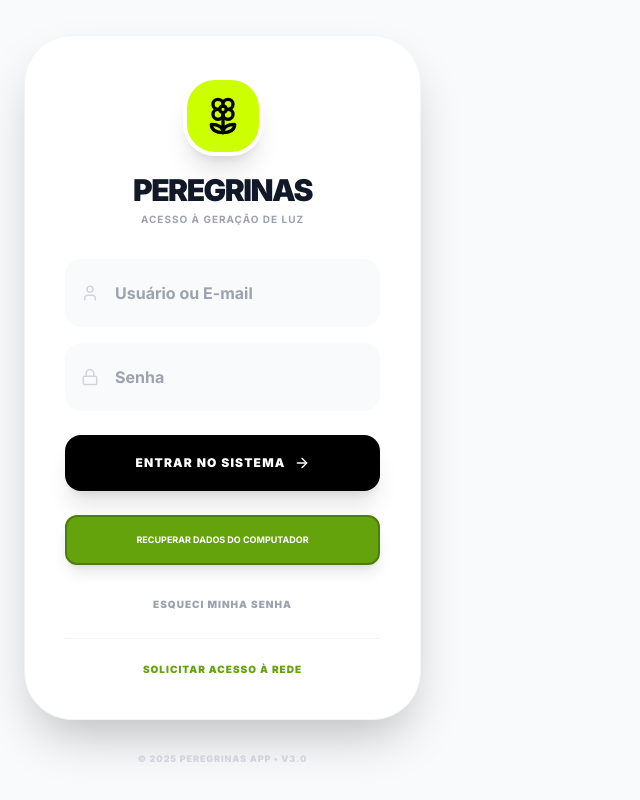
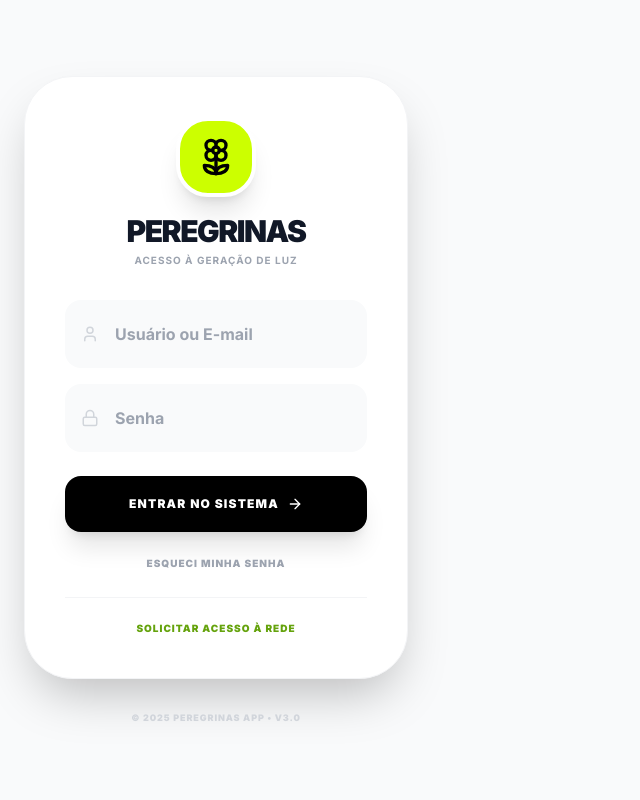
Before and after one commit to carinamassena-dev/appperegrinas, a React (Vite) app: page /#/tickets in a window 1280 px wide. Shown: the whole page, without its empty margins (0-640 px from the left). Built offline with nearby package versions, Linux system fonts and the light colour scheme; no server answers; the database is empty.

Commit message:
fix: registration UUID mismatch, login API optimization and database sync constraints (#Deploy)

```diff
--- a/components/AutoCadastro.tsx
+++ b/components/AutoCadastro.tsx
@@ -133,7 +133,7 @@ const AutoCadastro: React.FC = () => {
     try {
       const pendingRecord = {
         ...formData,
-        id: Math.random().toString(36).substr(2, 9),
+        id: crypto.randomUUID(),
         tipo_solicitacao: tipo || 'novo',
         liderId_generator: liderIdParam,
         status: 'pending',
--- a/components/Login.tsx
+++ b/components/Login.tsx
@@ -1,3 +1,4 @@
+
 import React, { useState, useContext } from 'react';
 import { Flower2, Lock, User, ArrowRight, AlertCircle, X, CheckCircle, Smartphone, Mail, Loader2 } from 'lucide-react';
 import { AuthContext, AuthContextType } from '../App';
@@ -26,62 +27,6 @@ const Login: React.FC = () => {
     nome: '', email: '', whatsapp: '', username: '', passwordHash: ''
   });
 
-   // ==========================================================
-  // FUNÇÃO MÁGICA: RESGATAR DADOS DO CHROME PARA A NUVEM
-  // ==========================================================
-  const migrarParaNuvemMagicamente = async () => {
-    // Esconde o erro do Vercel com ts-ignore
-    // @ts-ignore
-    const supUrl = import.meta.env.VITE_SUPABASE_URL;
-    // @ts-ignore
-    const supKey = import.meta.env.VITE_SUPABASE_ANON_KEY;
-
-    const supabaseUrl = supUrl || 'https://ofrwgukuoqbftdyzbfza.supabase.co';
-    const supabaseKey = supKey || 'eyJhbGciOiJIUzI1NiIsInR5cCI6IkpXVCJ9.eyJpc3MiOiJzdXBhYmFzZSIsInJlZiI6Im9mcndndWt1b3FiZnRkeXpiZnphIiwicm9sZSI6ImFub24iLCJpYXQiOjE3NzI2MDM2NjksImV4cCI6MjA4ODE3OTY2OX0.igAsGDZA1QbZfPQW7i4V9jNBvu02Mds3Cs7-pLQ26MI';
-
-    const tabelas = ['peregrinas', 'financeiro', 'atas', 'eventos', 'colheita', 'feed', 'tickets', 'usuarios', 'lideres'];
-    let migrados = 0;
-
-    for (const tabela of tabelas) {
-      const dados = localStorage.getItem(tabela);
-      if (dados) {
-        try {
-          const parsed = JSON.parse(dados);
-          if (Array.isArray(parsed) && parsed.length > 0) {
-
-            // Corrige o formato se não tiver field id
-            const payload = parsed.map((item: any) => ({
-              id: item.id || crypto.randomUUID(),
-              record: item
-            }));
-
-            await fetch(`${supabaseUrl}/rest/v1/${tabela}`, {
-              method: 'POST',
-              headers: {
-                'Content-Type': 'application/json',
-                'apikey': supabaseKey,
-                'Authorization': `Bearer ${supabaseKey}`,
-                'Prefer': 'resolution=merge-duplicates'
-              },
-              body: JSON.stringify(payload)
-            });
-            migrados += parsed.length;
-          }
-        } catch (e) { console.error(`Erro na tabela ${tabela}`, e); }
-      }
-    }
-
-    if (migrados > 0) {
-       alert(`SUCESSO SUPREMO! ${migrados} cadastros foram resgatados do seu computador preenchendo as tabelas da nuvem Supabase.\nAtualize a página e pronto!`);
-       // Limpa temporariamente pra testar a migração
-       localStorage.clear();
-    } else {
-       alert("O botão varreu as pastas do seu Chrome, mas não achou nenhuma discípula guardada off-line aqui.");
-    }
-  };
-
-
-
   const handleLogin = async (e: React.FormEvent) => {
     e.preventDefault();
     setIsLoading(true);
@@ -95,9 +40,10 @@ const Login: React.FC = () => {
       });
 
       if (!res.ok) {
-        const textError = await res.text();
+        const textError = await res.text(); // Lê como texto bruto primeiro
         console.error("ERRO BRUTO DA API:", textError);
 
+        // Tenta extrair mensagem amigável se de fato for um JSON formatado por nós (Ex: 401 Senha incorreta)
         try {
           const parsed = JSON.parse(textError);
           if (parsed.error) {
@@ -114,6 +60,7 @@ const Login: React.FC = () => {
       const data = await res.json();
 
       if (data && data.user) {
+        // Se houver token na resposta, garante que o usuário tenha ele
         if (data.sessionToken && !data.user.sessionToken) {
           data.user.sessionToken = data.sessionToken;
         }
@@ -135,6 +82,7 @@ const Login: React.FC = () => {
     setIsLoading(true);
 
     try {
+      // Load users from Supabase
       const users: UserAccount[] = await loadData<UserAccount>('users');
       const found = users.find(u => u.email === recoveryEmail || u.username === recoveryEmail);
 
@@ -187,7 +135,7 @@ const Login: React.FC = () => {
       }
 
       const newUser: UserAccount = {
-        id: Math.random().toString(36).substr(2, 9),
+        id: crypto.randomUUID(),
         ...requestData,
         role: 'Líder',
         permissions: {
@@ -202,9 +150,9 @@ const Login: React.FC = () => {
       alert("Solicitação enviada com sucesso! Aguarde a liberação da liderança.");
       setIsRequestingAccess(false);
       setRequestData({ nome: '', email: '', whatsapp: '', username: '', passwordHash: '' });
-    } catch (err) {
+    } catch (err: any) {
       console.error('Erro ao solicitar acesso:', err);
-      alert("Erro ao enviar solicitação.");
+      alert("Erro ao enviar solicitação: " + (err.message || "Tente novamente mais tarde."));
     } finally {
       setIsLoading(false);
     }
@@ -256,17 +204,9 @@ const Login: React.FC = () => {
               </button>
 
               <button
-                  type="button"
-                  onClick={migrarParaNuvemMagicamente}
-                  className="w-full bg-lime-600 text-white shadow-lg py-4 rounded-xl font-bold uppercase text-[9px] mt-2 border-2 border-lime-700 hover:bg-lime-700 transition-all"
-              >
-                  Recuperar Dados do Computador
-              </button>
-
-              <button
                 type="button"
                 onClick={() => setRecoveryStep('email')}
-                className="w-full text-[10px] font-black uppercase text-gray-400 tracking-widest hover:text-black transition-colors pt-2"
+                className="w-full text-[10px] font-black uppercase text-gray-400 tracking-widest hover:text-black transition-colors"
               >
                 Esqueci minha senha
               </button>
--- a/services/dataService.ts
+++ b/services/dataService.ts
@@ -122,7 +122,7 @@ export async function loadDisciplesList(page: number = 0, limit: number = 20, se
     const now = Date.now();
 
     // Dynamic Cache Key to support Pagination & Search
-    const cacheKey = `disciplesList_${page}_${searchTerm}`;
+    const cacheKey = global ? `disciplesList_global_${searchTerm}` : `disciplesList_${page}_${searchTerm}`;
     const lsKey = `cached_${cacheKey}`;
 
     // Check In-Memory Cache first (Fastest)
@@ -243,6 +243,7 @@ export async function saveRecord(module: keyof typeof TABLES, item: any): Promis
         }
     } catch (err) {
         console.error(`[DataService] Erro ao salvar em ${module}:`, err);
+        throw err;
     }
 }
 
--- a/services/supabaseService.ts
+++ b/services/supabaseService.ts
@@ -24,11 +24,20 @@ export const supabaseService = {
             item.organization_id = orgId;
         }
 
-        const payload = {
+        const payload: any = {
             id: item.id,
             record: item,
             ...(orgId ? { organization_id: orgId } : {})
         };
+
+        // If table is 'usuarios', we MUST populate native columns to satisfy NOT NULL constraints
+        if (table === 'usuarios' || table === 'lideres') {
+            payload.nome = item.nome || item.name;
+            payload.username = item.username;
+            payload.email = item.email;
+            payload.role = item.role;
+            payload.status = item.status === 'active' ? 'Ativo' : (item.status || 'Ativo');
+        }
 
         const { data: result, error } = await supabase
             .from(table)
```
Also changed, not shown: api/login.ts (+8 -4 lines).
